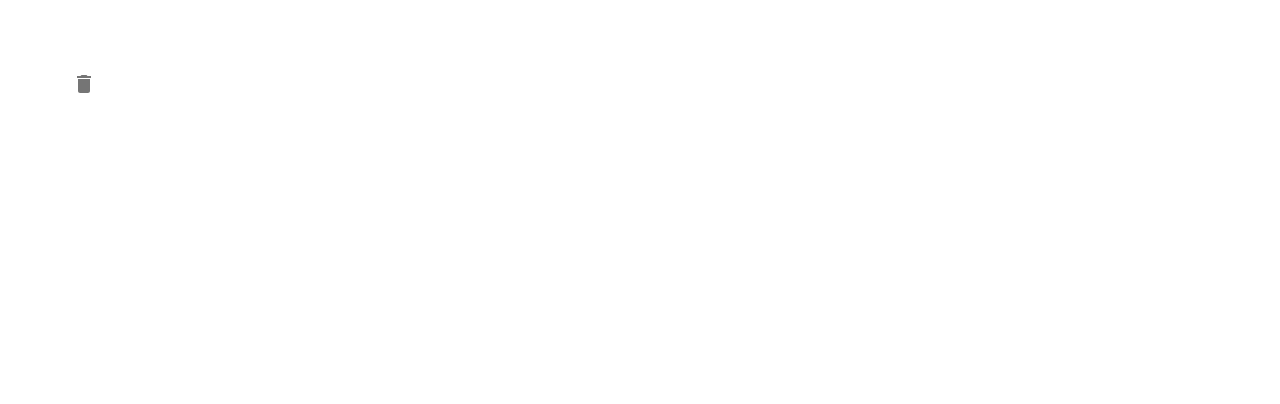
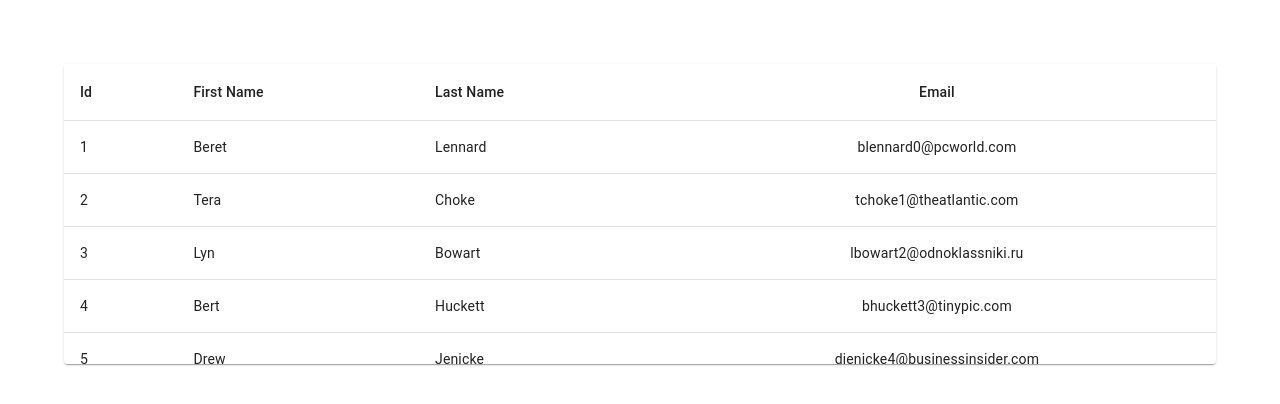
Before and after one commit to AnjoC07/React-Material-UI-Demo, a React (Create React App) app: page / in a window 1280 px wide. Shown: the top 404 px of the page. Built offline with nearby package versions, Linux system fonts and the light colour scheme.

Commit message:
MUI Table

```diff
--- a/src/App.tsx
+++ b/src/App.tsx
@@ -1,7 +1,8 @@
 // App.tsx
 import "./App.css";
-import { MuiTooltip } from "./components/MuiTooltip";
+import { MuiTable } from "./components/MuiTable";
 
+// import { MuiTooltip } from "./components/MuiTooltip";
 // import { MuiChip } from "./components/MuiChip";
 // import { MuiList } from "./components/MuiList";
 // import { MuiBadge } from "./components/MuiBadge";
@@ -52,7 +53,8 @@ function App() {
       {/* <MuiBadge /> */}
       {/* <MuiList /> */}
       {/* <MuiChip /> */}
-      <MuiTooltip />
+      {/* <MuiTooltip /> */}
+      <MuiTable />
     </div>
   );
 }
--- /dev/null
+++ b/src/components/MuiTable.tsx
@@ -0,0 +1,129 @@
+import {
+  TableContainer,
+  Table,
+  TableHead,
+  TableBody,
+  TableRow,
+  TableCell,
+  Paper,
+} from "@mui/material";
+
+export const MuiTable = () => {
+  return (
+    // Create Table
+    // Use mockaroo for table example generation
+    <TableContainer sx={{ maxHeight: "300px" }} component={Paper}>
+      {/* Sticky Header */}
+      <Table stickyHeader aria-label="simple table">
+        <TableHead>
+          <TableRow>
+            <TableCell>Id</TableCell>
+            <TableCell>First Name</TableCell>
+            <TableCell>Last Name</TableCell>
+            {/* Alignment */}
+            <TableCell align="center">Email</TableCell>
+          </TableRow>
+        </TableHead>
+        <TableBody>
+          {/* Table Data Insertion */}
+          {tableData.map((row) => (
+            <TableRow
+              key={row.id}
+              sx={{ "&:last-child td, &:last-child th": { border: 0 } }}
+            >
+              {/* Column Cell Insertion */}
+              <TableCell>{row.id}</TableCell>
+              <TableCell>{row.first_name}</TableCell>
+              <TableCell>{row.last_name}</TableCell>
+              <TableCell align="center">{row.email}</TableCell>
+            </TableRow>
+          ))}
+        </TableBody>
+      </Table>
+    </TableContainer>
+  );
+};
+
+// Mockaroo Table Array
+const tableData = [
+  {
+    id: 1,
+    first_name: "Beret",
+    last_name: "Lennard",
+    email: "blennard0@pcworld.com",
+    gender: "Female",
+    ip_address: "213.196.192.52",
+  },
+  {
+    id: 2,
+    first_name: "Tera",
+    last_name: "Choke",
+    email: "tchoke1@theatlantic.com",
+    gender: "Male",
+    ip_address: "101.152.241.70",
+  },
+  {
+    id: 3,
+    first_name: "Lyn",
+    last_name: "Bowart",
+    email: "lbowart2@odnoklassniki.ru",
+    gender: "Male",
+    ip_address: "188.127.126.94",
+  },
+  {
+    id: 4,
+    first_name: "Bert",
+    last_name: "Huckett",
+    email: "bhuckett3@tinypic.com",
+    gender: "Female",
+    ip_address: "247.156.243.148",
+  },
+  {
+    id: 5,
+    first_name: "Drew",
+    last_name: "Jenicke",
+    email: "djenicke4@businessinsider.com",
+    gender: "Male",
+    ip_address: "0.185.35.172",
+  },
+  {
+    id: 6,
+    first_name: "Deloria",
+    last_name: "Pepperill",
+    email: "dpepperill5@meetup.com",
+    gender: "Non-binary",
+    ip_address: "101.44.39.120",
+  },
+  {
+    id: 7,
+    first_name: "Spense",
+    last_name: "Ivashnyov",
+    email: "sivashnyov6@hexun.com",
+    gender: "Female",
+    ip_address: "253.192.252.49",
+  },
+  {
+    id: 8,
+    first_name: "Elden",
+    last_name: "Chaucer",
+    email: "echaucer7@mozilla.com",
+    gender: "Agender",
+    ip_address: "60.70.120.186",
+  },
+  {
+    id: 9,
+    first_name: "Sholom",
+    last_name: "Deetch",
+    email: "sdeetch8@so-net.ne.jp",
+    gender: "Female",
+    ip_address: "218.36.95.147",
+  },
+  {
+    id: 10,
+    first_name: "Genovera",
+    last_name: "Colby",
+    email: "gcolby9@dagondesign.com",
+    gender: "Non-binary",
+    ip_address: "199.140.221.248",
+  },
+];
```
